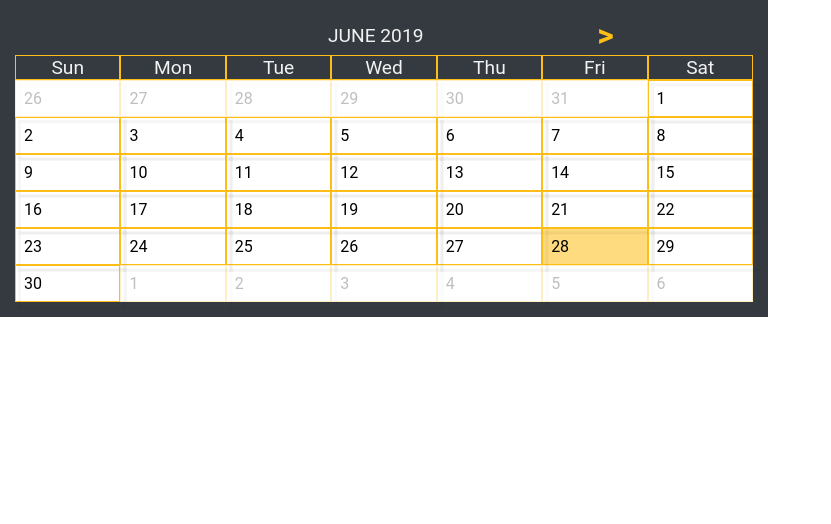
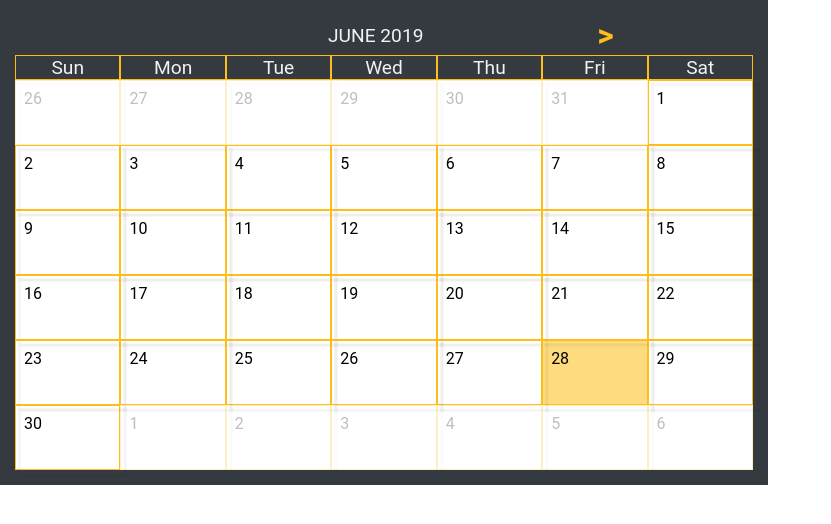
Before and after one commit to pt3-labs-contractor/PT3Labs_Contractor_FE, a React (Create React App) app in the folder client/: page /calendar in a window 1280 px wide. Shown: the top 524 px of the page, without its empty margins (0-831 px from the left). Built offline with nearby package versions, Linux system fonts and the light colour scheme; no server answers.

Commit message:
Fix issues after merging

```diff
--- a/client/src/App.scss
+++ b/client/src/App.scss
@@ -20,8 +20,8 @@ a {
   text-decoration: none;
 }
 
-a:hover{
-  opacity: .75;
+a:hover {
+  opacity: 0.75;
 }
 
 .navbar a {
@@ -56,15 +56,11 @@ img {
 }
 
 .delete-btn {
-  background-color: var(--danger-color)
+  background-color: var(--danger-color);
 }
 
 .main-body {
   margin-left: 200px;
-}
-
-.appointment-form {
-  margin-left: 50%;
 }
 
 @media (max-width: 800px) {
--- a/client/src/components/calendar/Calendar.css
+++ b/client/src/components/calendar/Calendar.css
@@ -1,10 +1,6 @@
 .calendar {
-  /* margin-left: 208px; */
   width: 60%;
-  /* max-width: 73vh; */
   border: 15px solid var(--dark-color);
-  /* margin: 0 20px; */
-  /* max-height: 70vh; */
 }
 
 .calendar-nav {
@@ -38,8 +34,8 @@
 
 .cell-container {
   display: grid;
-  grid-template-columns: repeat(7, minmax(auto, auto));
-  grid-auto-rows: minmax(auto, auto);
+  grid-template-columns: repeat(7, minmax(50px, auto));
+  grid-auto-rows: minmax(50px, 65px);
 }
 
 .cell,
@@ -79,12 +75,12 @@
   border: 3px solid green;
 }
 
-@media (max-width:400px) {
+@media (max-width: 400px) {
   .day-cell {
-    font-size: .8rem;
+    font-size: 0.8rem;
   }
   .cell {
     padding: 5px;
-    font-size: .8rem;
+    font-size: 0.8rem;
   }
 }
--- a/client/src/components/landingpage/UserLandingPage.css
+++ b/client/src/components/landingpage/UserLandingPage.css
@@ -1,4 +1,4 @@
-.user.container {
+.calendar-container {
   margin-left: 200px;
   width: 81%;
   max-width: 1000px;
@@ -6,14 +6,14 @@
   position: relative;
 }
 
-.user form select {
+.calendar-container form select {
   background: linear-gradient(lightgrey, grey);
   width: 200px;
   height: 35px;
   border-radius: 5px;
 }
 
-.user form select:focus {
+.calendar-container form select:focus {
   outline: none;
   box-shadow: inset 1px 1px 3px rgba(0, 0, 0, 0.445);
 }
@@ -160,22 +160,25 @@
   box-shadow: var(--shadow);
 }
 
-.user .appointment-list {
+.calendar-container .appointment-list {
   background-color: lightgrey;
   box-shadow: inset 3px 3px 5px rgba(0, 0, 0, 0.4);
   width: 65%;
   padding: 5px 15px;
 }
 
-.user .appointment-list h3 {
+.calendar-container .appointment-list h3 {
   text-shadow: 3px 3px 5px rgba(0, 0, 0, 0.4);
 }
 
-.user .appointment-list .appointments-container {
+.calendar-container .appointment-list .appointments-container {
   display: flex;
 }
 
-.user .appointment-list .appointments-container .appointment-card {
+.calendar-container
+  .appointment-list
+  .appointments-container
+  .appointment-card {
   margin: 5px 10px 0 0;
   background: linear-gradient(var(--dark-color), #485158);
   color: var(--primary-color);
@@ -187,7 +190,7 @@
   text-shadow: 3px 3px 5px rgba(0, 0, 0, 0.4);
 }
 
-.user
+.calendar-container
   .appointment-list
   .appointments-container
   .appointment-card
@@ -196,7 +199,7 @@
 }
 
 @media (max-width: 600px) {
-  .user.container {
+  .calendar-container.container {
     margin-left: 12%;
     margin-top: 0px;
     width: 88%;
--- a/client/src/components/landingpage/UserLandingPage.js
+++ b/client/src/components/landingpage/UserLandingPage.js
@@ -127,7 +127,6 @@ function UserLandingPage(props) {
   return (
     <>
       <TopNavbar />
-      <div className="main-body">
       <div className="calendar-container">
         {mql ? (
           <div ref={serviceTarget} className="service-list">
@@ -184,7 +183,6 @@ function UserLandingPage(props) {
         ) : null}
         {!mql && <AppointmentList />}
       </div>
-      </div>
     </>
   );
 }
```
Lines whose indentation alone changed are shown as unchanged.
